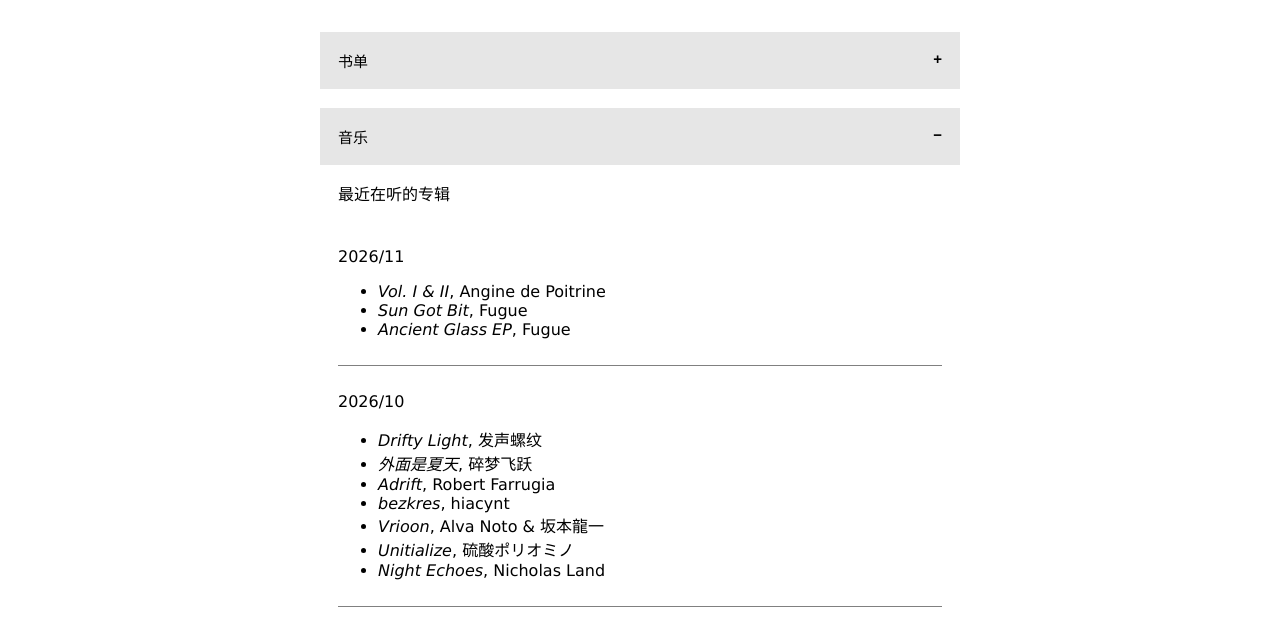
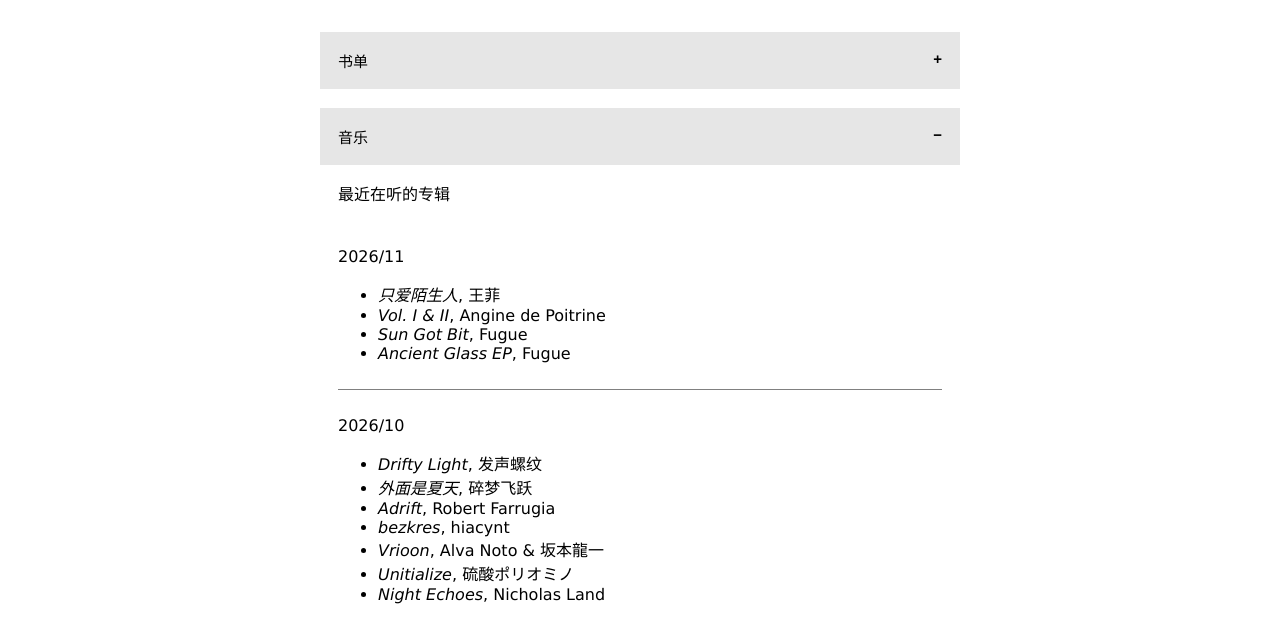
Before and after one commit to SenyuYang-math/SenyuYang-math.github.io, a plain HTML site: page misc.html in a window 1280 px wide. Both pictures are taken after a click on the button "音乐". Shown: the part 160-787 px from the top of the page. Drawn offline with nearby package versions, Linux system fonts and the light colour scheme.

Commit message:
Update misc.html

```diff
--- a/misc.html
+++ b/misc.html
@@ -64,6 +64,7 @@
   <div class="cardcontent">
   <p>2026/11</p>
   <ul>
+   <li><i>只爱陌生人</i>, 王菲</li>
    <li><i>Vol. I & II</i>, Angine de Poitrine</li>
    <li><i>Sun Got Bit</i>, Fugue</li>
    <li><i>Ancient Glass EP</i>, Fugue</li>
```
